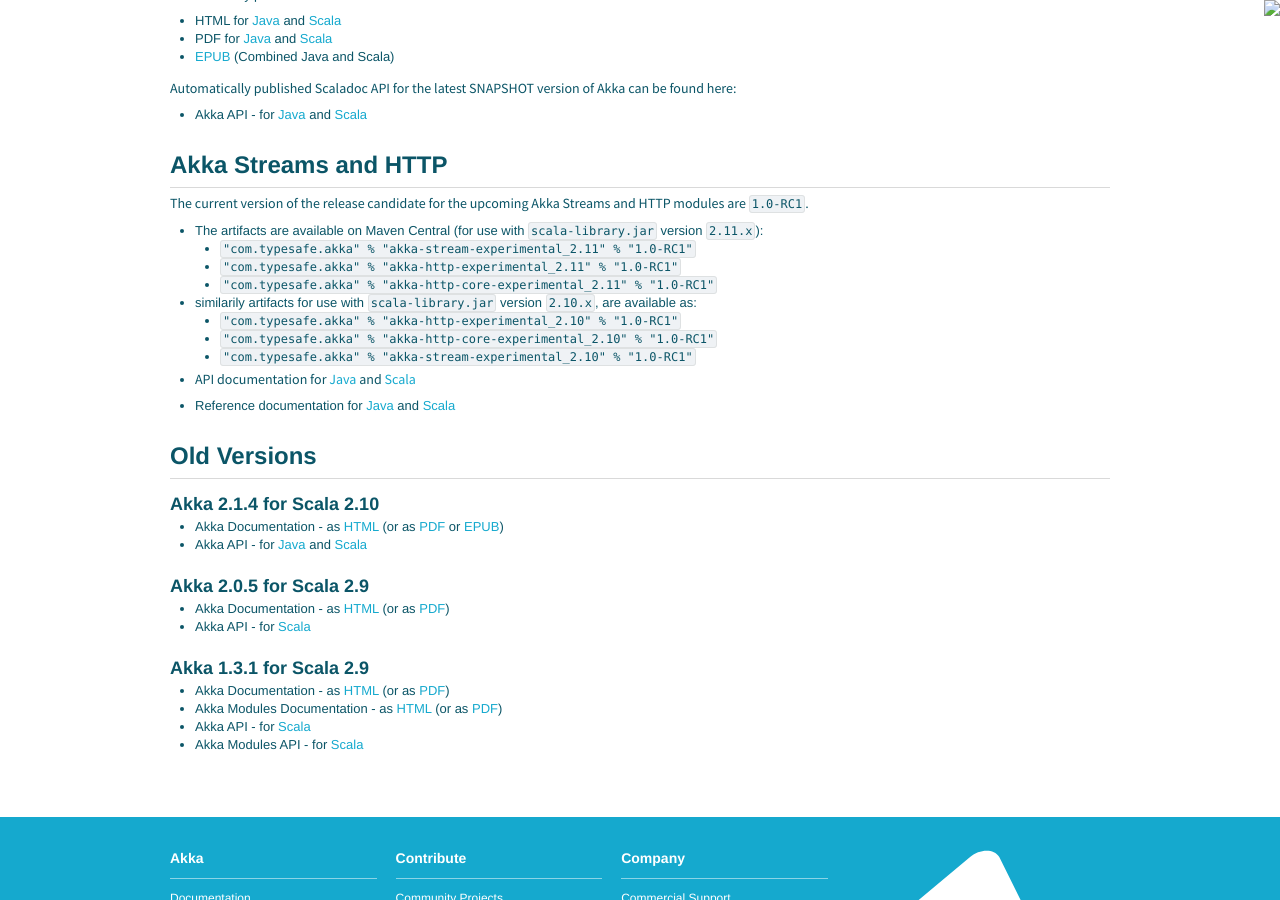
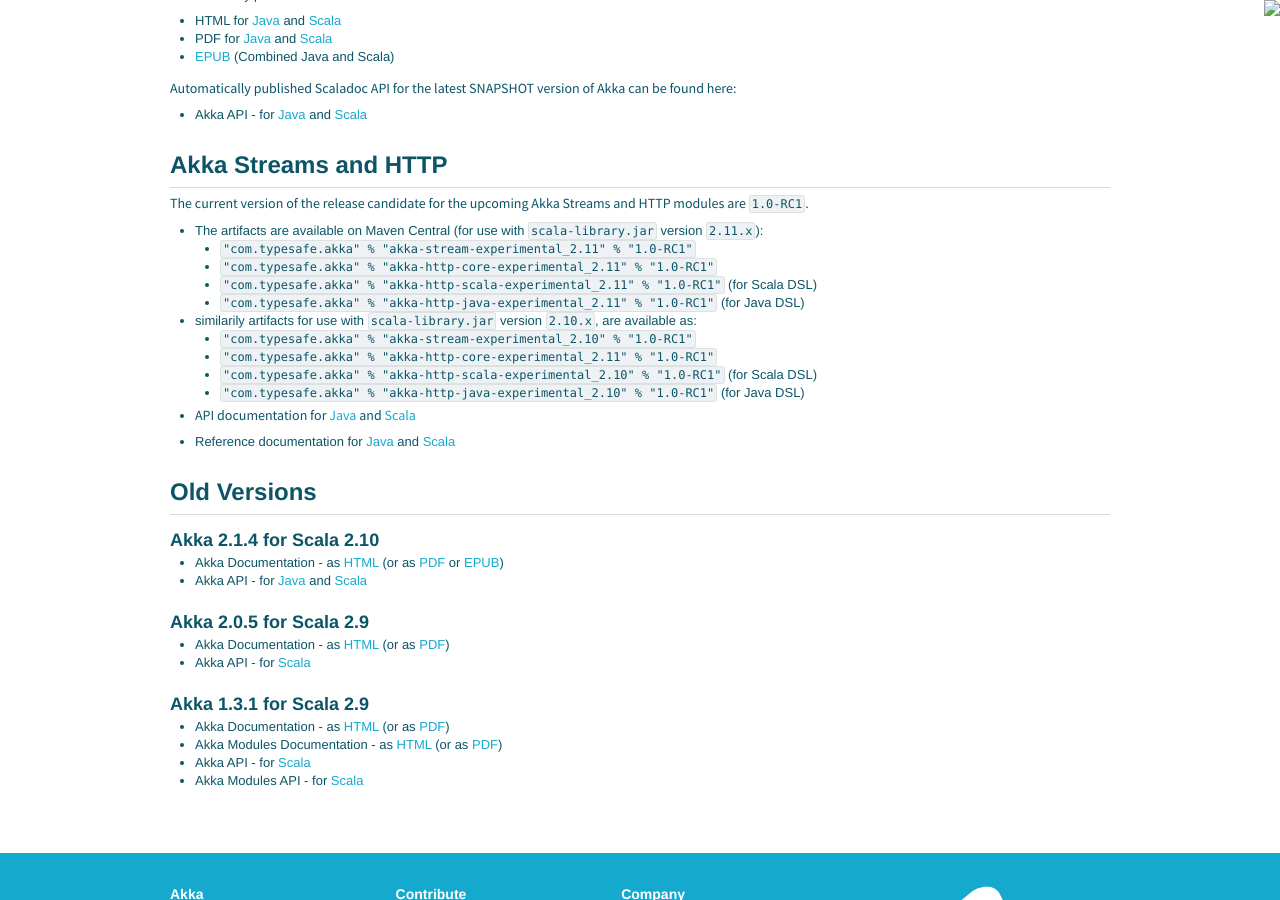
Before and after one commit to raboof/akka.github.com, a Jekyll site: the page built from docs/index.md, in a window 1280 px wide and 900 px high, scrolled down 603 px. Built offline with Jekyll 4.4.1, drawn with Linux system fonts in a browser that asks for light colours.

Commit message:
Update http artifact names to reflect RC1 style

```diff
--- a/docs/index.md
+++ b/docs/index.md
@@ -43,13 +43,17 @@
 
 * The artifacts are available on Maven Central (for use with `scala-library.jar` version `2.11.x`):
   * `"com.typesafe.akka" % "akka-stream-experimental_2.11" % "1.0-RC1"`
-  * `"com.typesafe.akka" % "akka-http-experimental_2.11" % "1.0-RC1"`
   * `"com.typesafe.akka" % "akka-http-core-experimental_2.11" % "1.0-RC1"`
+  * `"com.typesafe.akka" % "akka-http-scala-experimental_2.11" % "1.0-RC1"` (for Scala DSL)
+  * `"com.typesafe.akka" % "akka-http-java-experimental_2.11" % "1.0-RC1"` (for Java DSL)
+
 
 * similarily artifacts for use with `scala-library.jar` version `2.10.x`, are available as:
-  * `"com.typesafe.akka" % "akka-http-experimental_2.10" % "1.0-RC1"`
-  * `"com.typesafe.akka" % "akka-http-core-experimental_2.10" % "1.0-RC1"`
   * `"com.typesafe.akka" % "akka-stream-experimental_2.10" % "1.0-RC1"`
+  * `"com.typesafe.akka" % "akka-http-core-experimental_2.11" % "1.0-RC1"`
+  * `"com.typesafe.akka" % "akka-http-scala-experimental_2.10" % "1.0-RC1"` (for Scala DSL)
+  * `"com.typesafe.akka" % "akka-http-java-experimental_2.10" % "1.0-RC1"` (for Java DSL)
+
 
 * API documentation for [Java](http://doc.akka.io/japi/akka-stream-and-http-experimental/1.0-RC1/) and [Scala](http://doc.akka.io/api/akka-stream-and-http-experimental/1.0-RC1/)
 
```
